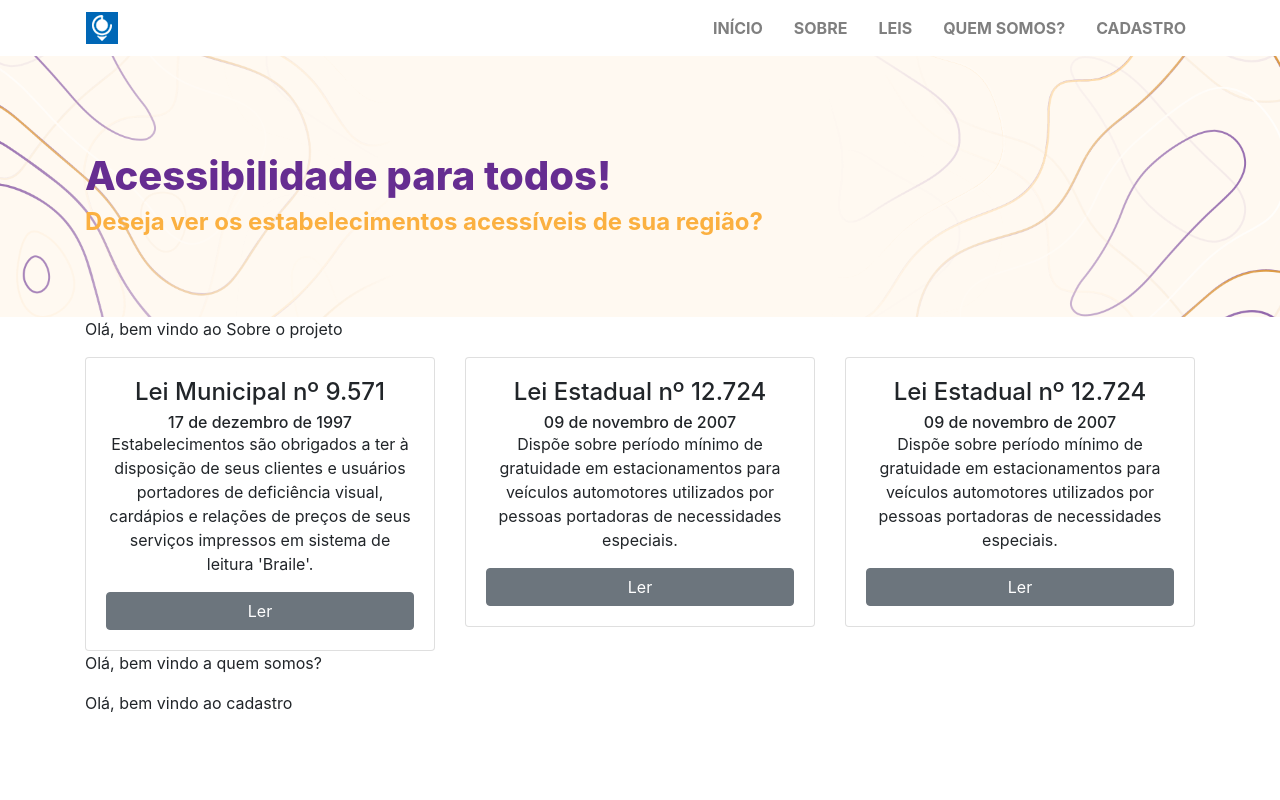
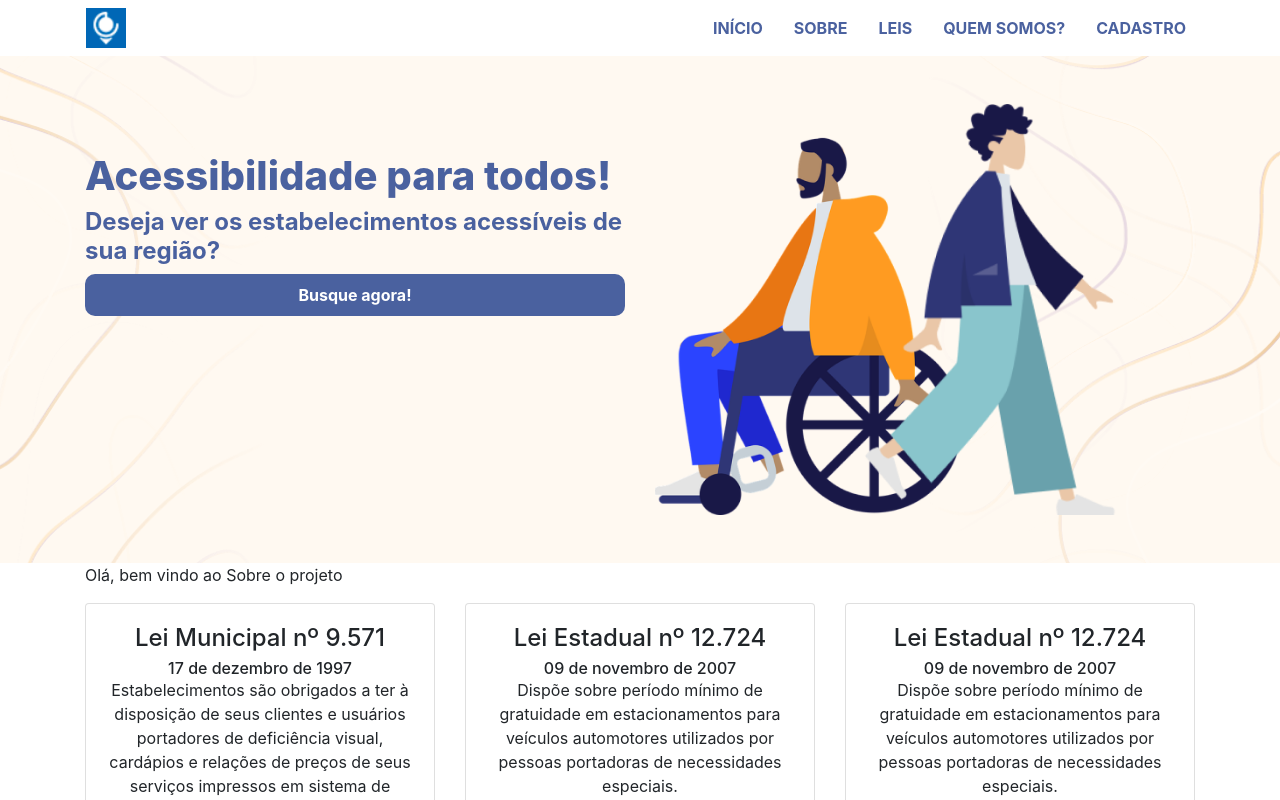
Before and after one commit to jooaodias/map.acessivel-new, a React (Create React App) app: page / in a window 1280 px wide. Shown: the top 800 px of the page. Built offline with nearby package versions, Linux system fonts and the light colour scheme.

Commit message:
Arrumando as páginas e componentes

```diff
--- a/src/Pages/Home.js
+++ b/src/Pages/Home.js
@@ -3,10 +3,13 @@ import { Container, Row, Col } from 'reactstrap';
 import styled from 'styled-components';
 
 import { Title } from '../styles/Title';
+import { Button } from '../components/Button';
 import Leis from './Leis';
 import Sobre from './Sobre';
 import Cadastro from './Cadastro';
-import QuemSomos from './QuemSomos'
+import QuemSomos from './QuemSomos';
+
+import humano from '../assets/images/humanos.png';
 
 const StyledHeader = styled.header`
   background-color: #FFF9F1;
@@ -22,9 +25,16 @@ const Home = () => {
             <StyledHeader className="pt-5 pb-5">
                 <Container>
                     <Row>
-                        <Col xs="12" className="text-left mt-5 mb-4 ">
-                            <Title tag="h1" color="#662D91" weight="800" size="2.5rem">Acessibilidade para todos!</Title>
-                            <Title tag="h3" color="#FBB040" className="h4">Deseja ver os estabelecimentos acessíveis de sua região?</Title>
+                        <Col xs="12" md="6" className="text-left mt-5 mb-4 ">
+                            <Title tag="h1" color="#4A619F" weight="800" size="2.5rem">Acessibilidade para todos!</Title>
+                            <Title tag="h3" color="#4A619F" className="h4">Deseja ver os estabelecimentos acessíveis de sua região?</Title>
+
+                            <Button block light bold size="lg" color="4A619F" name="subscribe" type="submit">Busque agora!</Button>
+                        </Col>
+                        <Col >
+                            <div>
+                                <img className="img-fluid" src={humano} alt="Desenho de uma pessoa andando e um cadeirante" />
+                            </div>
                         </Col>
                     </Row>
                 </Container>
--- /dev/null
+++ b/src/components/Button.js
@@ -0,0 +1,27 @@
+import React from 'react';
+import styled from 'styled-components';
+
+import { Button as BootButton } from 'reactstrap';
+
+import {colors} from '../styles/colors';
+
+const StyledButton = styled(({ light, bold, ...props }) => <BootButton {...props} />)`
+  background-color: ${colors.azulEscuro};
+  transition: filter .2s;
+  will-change: filter, color;
+  color: ${props => props.light ? "#fff": colors.preto};
+  border-radius: 10px;
+  font-size: 16px;
+  font-weight: ${props => props.bold ? 700 : 400 };
+
+  &:hover {
+    color: ${props => props.light ?"#fff": colors.preto};
+    filter: brightness(0.9) contrast(1.2);
+  }
+`
+
+
+
+export const Button = ({ children, ...props }) => (
+  <StyledButton {...props}>{children}</StyledButton>
+);
--- a/src/container/Menu/Header.js
+++ b/src/container/Menu/Header.js
@@ -16,7 +16,7 @@ export const Header = () => {
         <Row>
           <Navbar className="col" light expand="md">
             <Link to="/">
-              <img src={logo} alt="Logo aMap" />
+              <img src={logo} alt="Logo aMap" width="40px"/>
             </Link>
             <NavbarToggler onClick={toggle} />
             <Collapse isOpen={isOpen} navbar>
--- a/src/container/Menu/Menu.js
+++ b/src/container/Menu/Menu.js
@@ -1,24 +1,29 @@
 import React from 'react';
 import styled from 'styled-components';
-import { Nav, NavItem, NavLink } from 'reactstrap';
+import { Nav, NavItem } from 'reactstrap';
+import { NavLink } from 'react-router-dom';
 
 const StyledLink = styled(NavLink)`
   text-transform: uppercase;
   font-weight: bold;
   font-size: 1rem;
-  color: #333333;
+  color: #4A619F;
   cursor: pointer;
+  text-decoration: none;
+  padding-right: .5rem;
+  padding-left: .5rem;
 
   .nav-item:not(:last-child) & {
     margin-right: 15px;
   }
 
-  &.active {
-    color: #662D91;
-    border-bottom: 4px solid #662D91;
-  }
+  /* &.active {
+    color: #4593ee;
+    border-bottom: 4px solid #4593ee;
+  } */
   &:hover {
-    color: white;
+    color: #4593ee;
+    border-bottom: 4px solid #4593ee;
     text-decoration: none;
   }
 
@@ -38,8 +43,8 @@ const Menu = () => {
         <Nav className="mr-0 ml-auto" navbar>
             {itens.map(item => {
                 return (
-                    <NavItem>
-                        <StyledLink href={item.link} activeClassName="active" key={item.nome}>{item.nome}</StyledLink>
+                    <NavItem key={`${item.nome}+${item.link}`}>
+                        <StyledLink to={item.link} activeClassName="active" >{item.nome}</StyledLink>
                     </NavItem>
                 )
             })}
@@ -47,12 +52,12 @@ const Menu = () => {
 
 
             {/* <NavItem>
-                <StyledLink href="/" activeClassName="active">
+                <StyledLink to="/" activeClassName="active">
                     Início
                 </StyledLink>
             </NavItem>
             <NavItem>
-                <StyledLink href="/Mapa" activeClassName="active">
+                <StyledLink to="/Mapa" activeClassName="active">
                     Projeto
                 </StyledLink>
             </NavItem> */}
```
